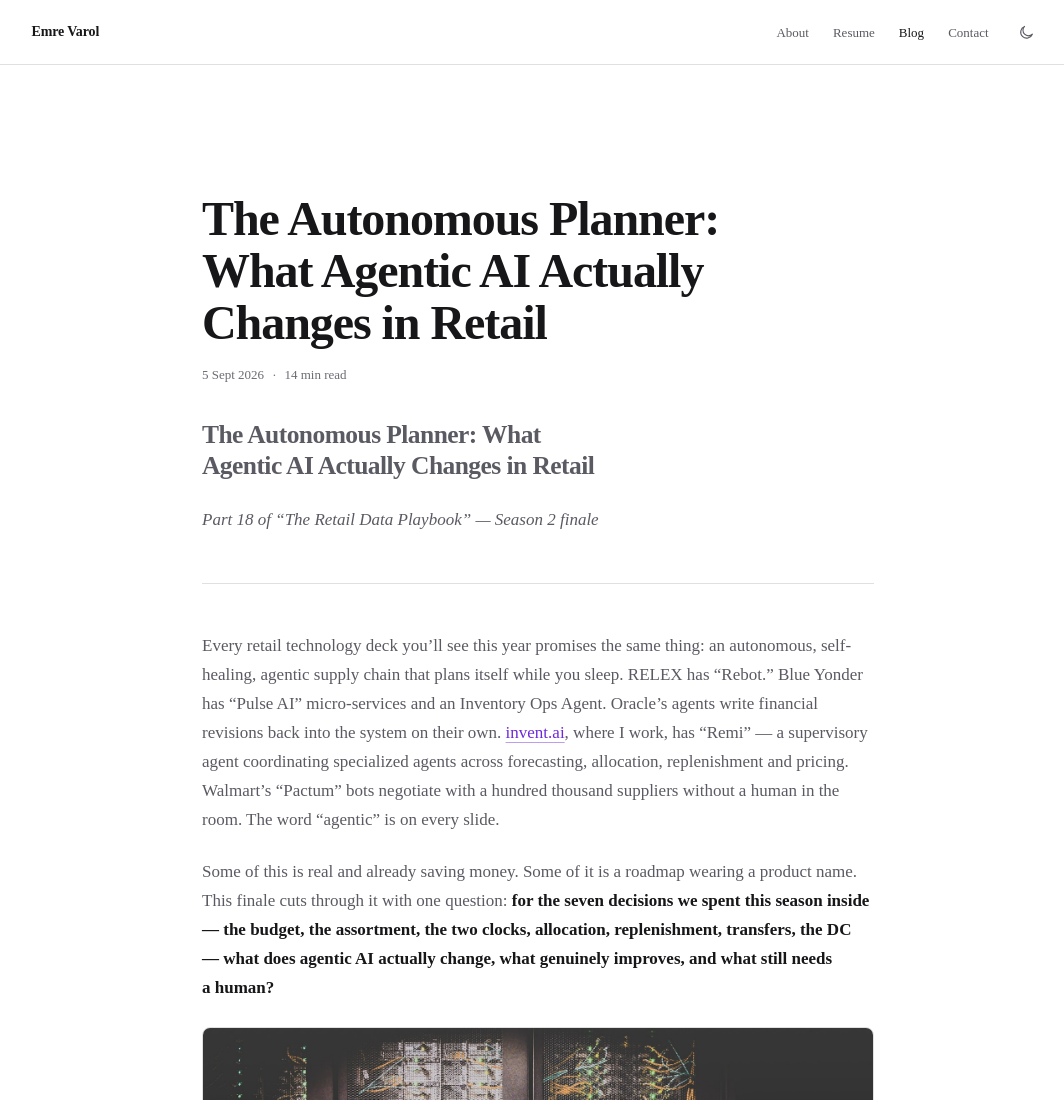
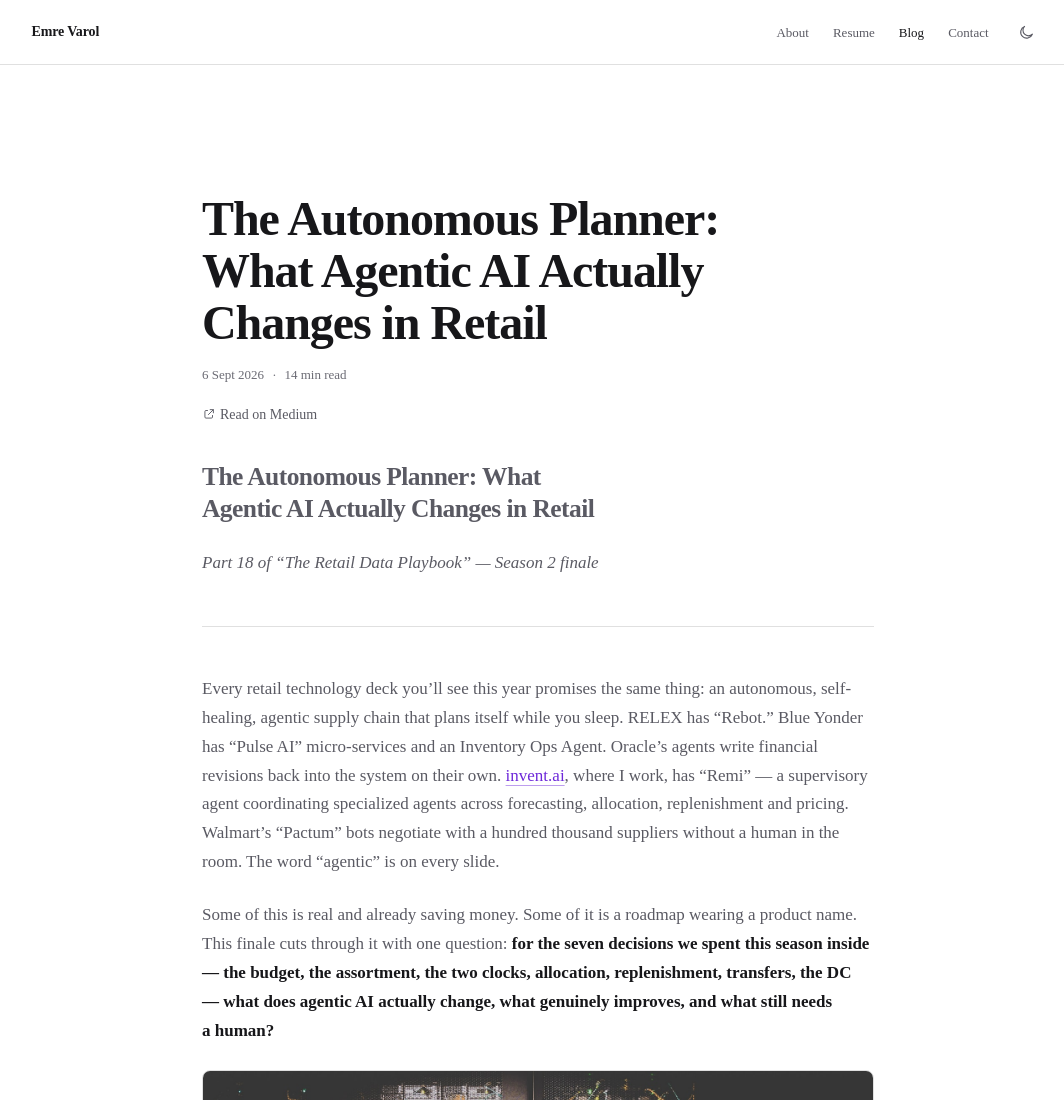
Before and after one commit to iamvarol/iamvarol.github.io, an Astro site: page /blog/agentic-ai in a window 1280 px wide. Shown: the top 1100 px of the page, without its empty margins (102-1166 px from the left). Built offline with nearby package versions, Linux system fonts and the light colour scheme; Astro itself is replaced by a stand-in of ours; some packages are replaced by stand-ins of ours.

Commit message:
Update publication date and link for "The Autonomous Planner" blog post
- Changed the publication date from September 5 to September 6, 2026.
- Updated the external link to the blog post for improved accessibility and engagement.

```diff
--- a/src/content/blog/agentic-ai.md
+++ b/src/content/blog/agentic-ai.md
@@ -1,10 +1,10 @@
 ---
 title: "The Autonomous Planner: What Agentic AI Actually Changes in Retail"
-date: 2026-09-05
+date: 2026-09-06
 description: "Every retail technology deck you'll see this year promises the same thing: an autonomous, self-healing, agentic supply chain that plans itself while you sleep."
 tags: [retail, data-science, inventory-management, data-analytics]
 draft: false
-link:
+link: https://medium.com/@a.emrevarol/the-autonomous-planner-what-agentic-ai-actually-changes-in-retail-719681b656a8
 link_text: Read on Medium
 published: true
 ---
```
